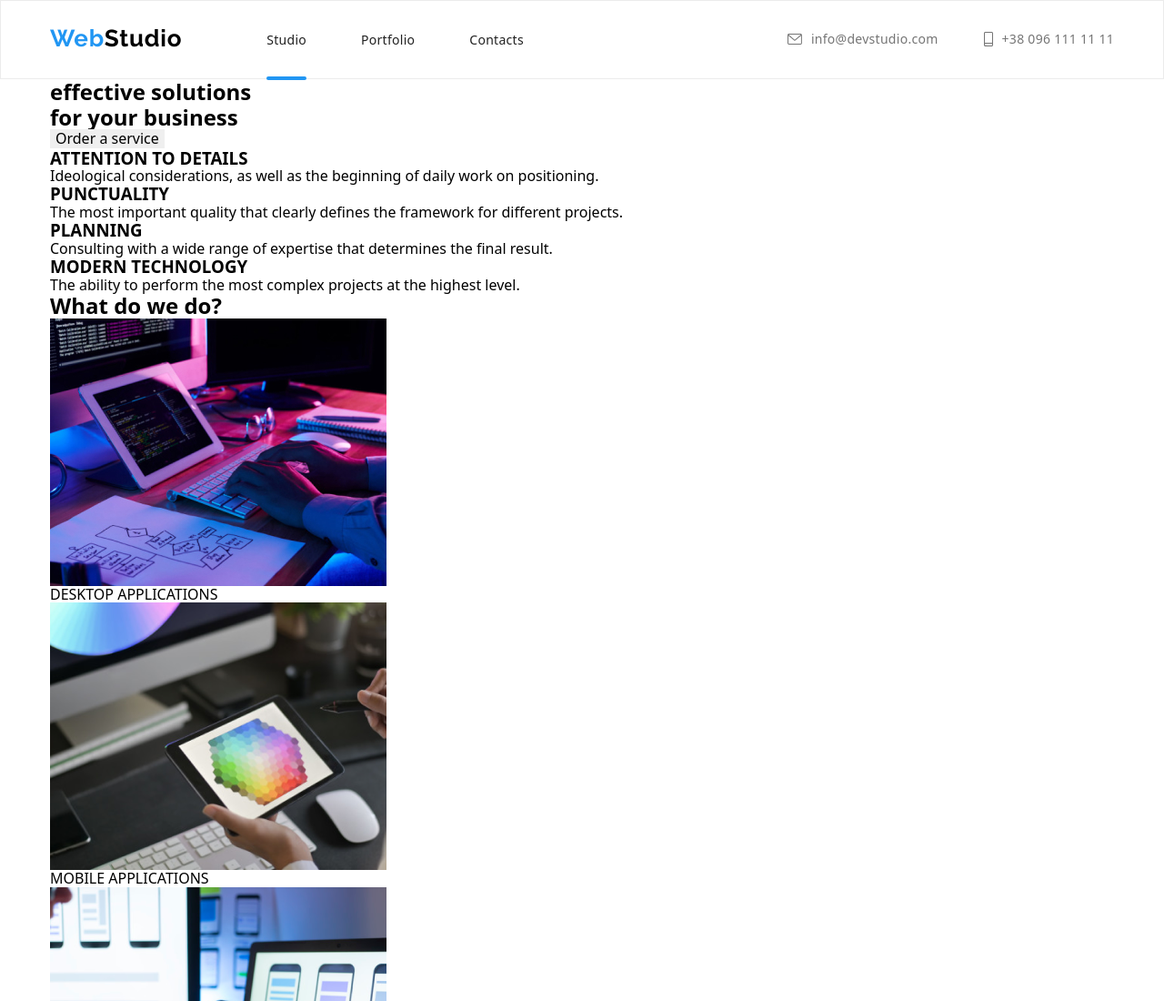
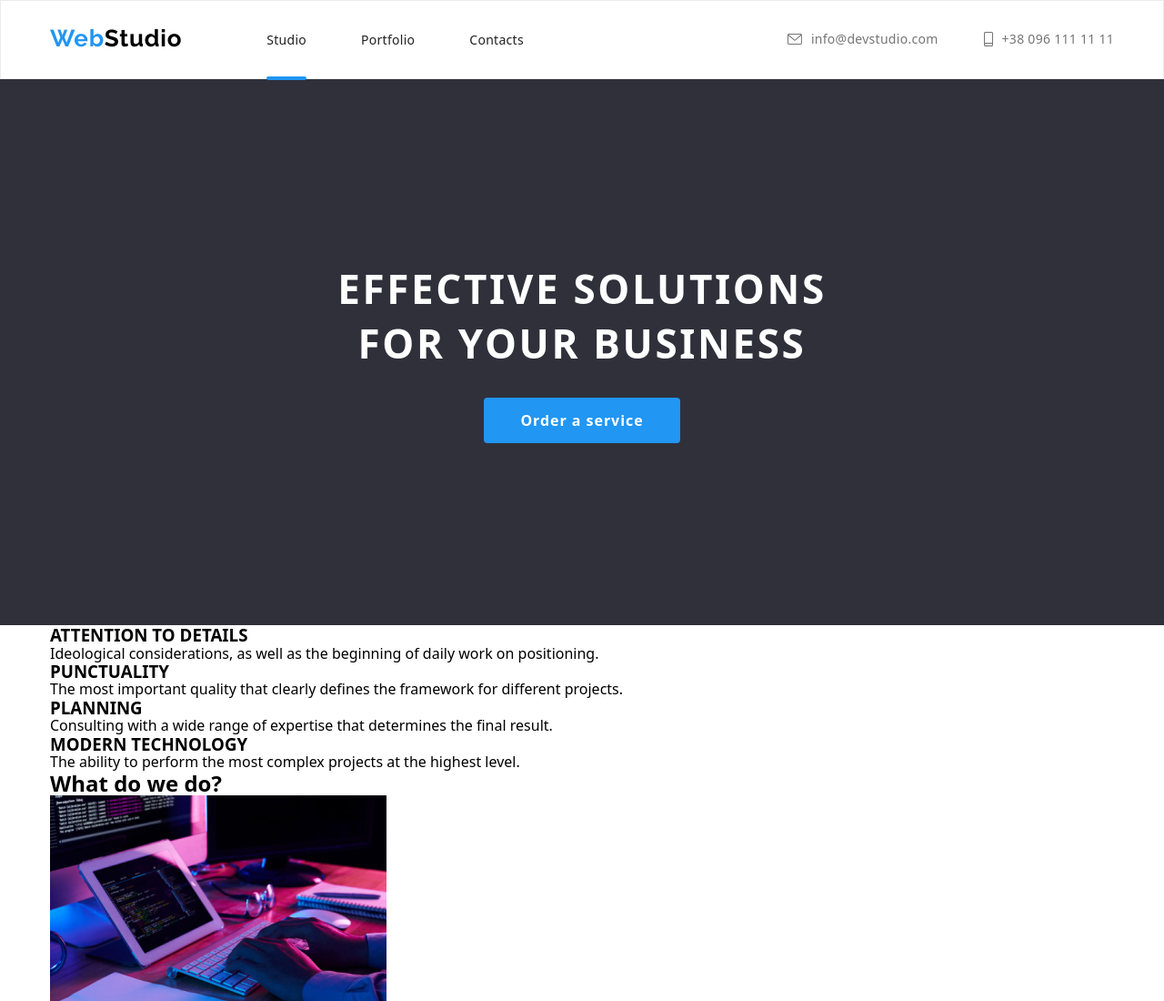
Before and after one commit to rocketmike12/WebStudio_SASS, a plain HTML site: page index.html in a window 1280 px wide. Shown: the top 1100 px of the page at 91% size. Drawn offline with nearby package versions, Linux system fonts and the light colour scheme.

Commit message:
_hero.scss done

```diff
--- a/sass/layout/_hero.scss
+++ b/sass/layout/_hero.scss
@@ -0,0 +1,26 @@
+.hero {
+    // background-image: url(./img/img_17.png);
+    background-color: #2F303A;
+    padding-top: 200px;
+    padding-bottom: 200px;
+    &-title {
+        @include typography(inherit, 44px, 900, 60px, 0.06em);
+        color: $white;
+        text-transform: uppercase;
+        margin: 0 auto;
+        margin-bottom: 30px;
+        max-width: 696px;
+        text-align: center;
+    }
+
+    &-btn {
+        display: block;
+        @include typography(inherit, 16px, 700, 30px, 0.06em);
+        background-color: $accent-color;
+        color: $white;
+        width: 216px;
+        height: 50px;
+        margin: 0 auto;
+        border-radius: 4px;
+    }
+}
```
Also changed, not shown: css/main.css, css/main.min.css, sass/components/_modal.scss (line endings or trailing spaces), 2 other files.
